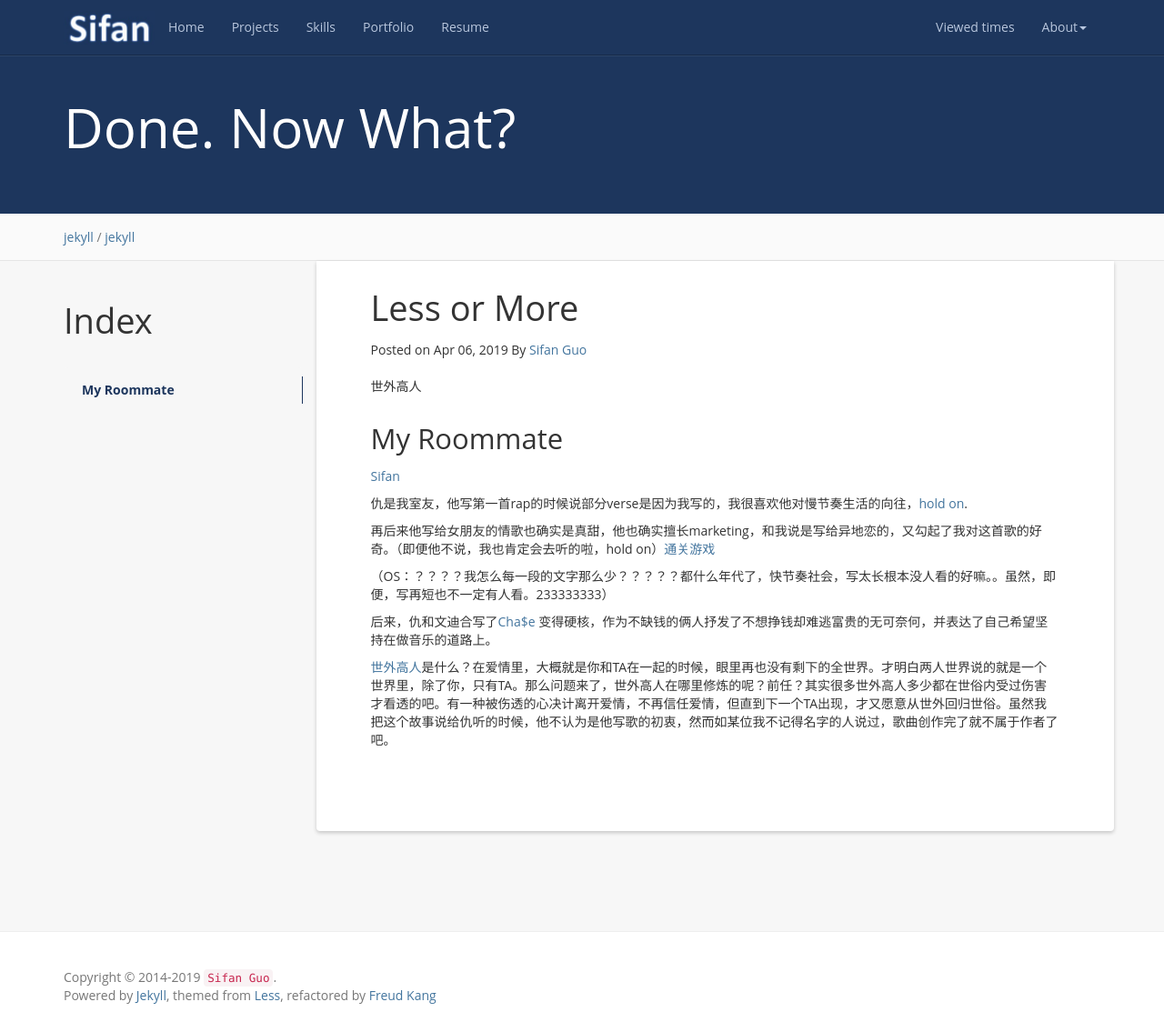
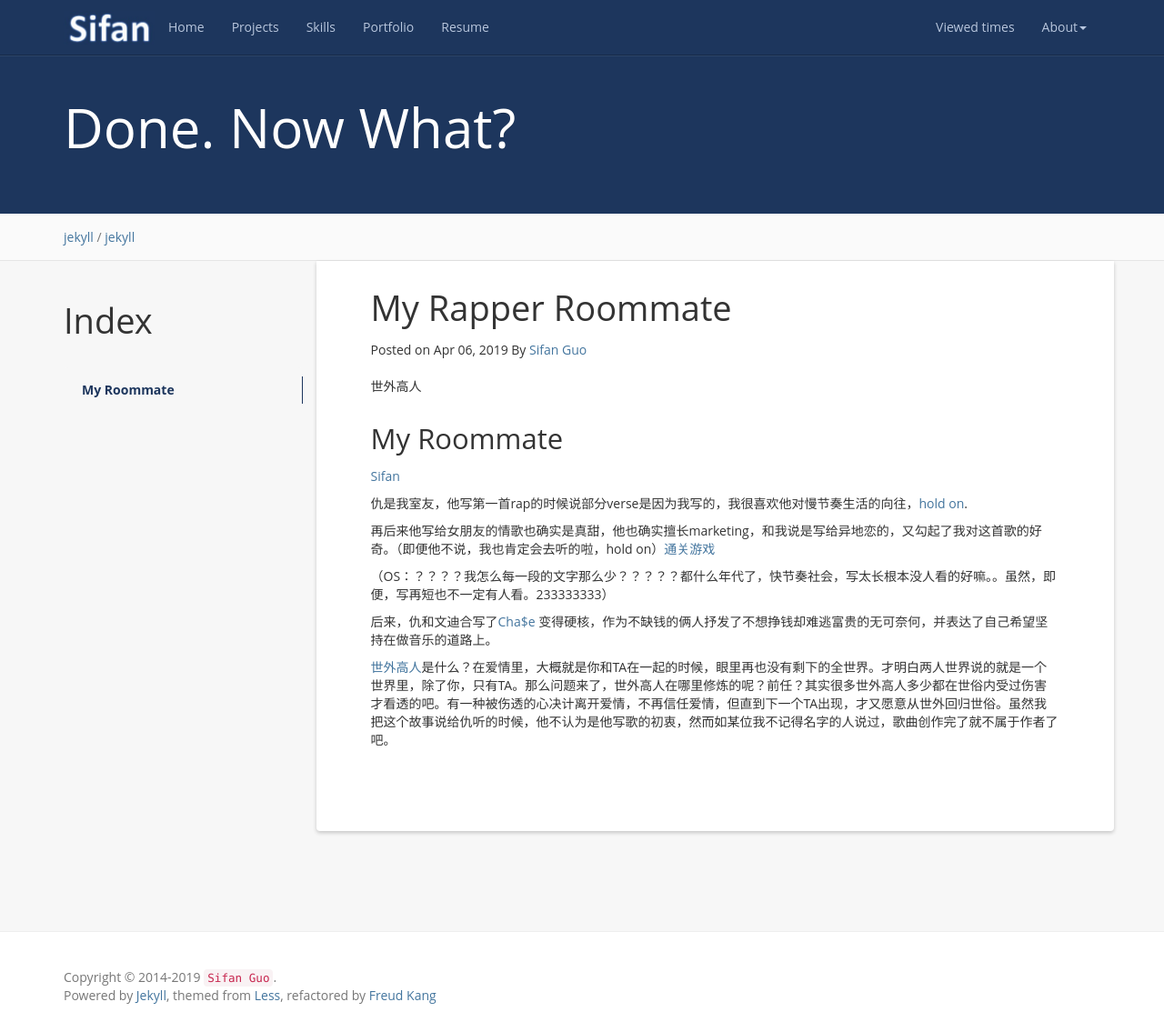
Before and after one commit to SifanGuo/sifanguo.github.io, a Jekyll site: the page built from _posts/2019-04-06-Chill.md, in a window 1280 px wide and 1135 px high. Shown: the whole window at 91% size. Built offline with Jekyll 4.4.1, drawn with Linux system fonts in a browser that asks for light colours; nearby versions of some CDN libraries; a script that is not in the unit is left out; comment, search, counter and statistics services are not loaded.

Commit message:
change the title

```diff
--- a/_posts/2019-04-06-Chill.md
+++ b/_posts/2019-04-06-Chill.md
@@ -1,6 +1,6 @@
 ---
 layout: post
-title:  "Less or More"
+title:  "My Rapper Roommate"
 date:   2019-04-06 16:25:51 +0800
 categories: jekyll
 tag: jekyll
```
